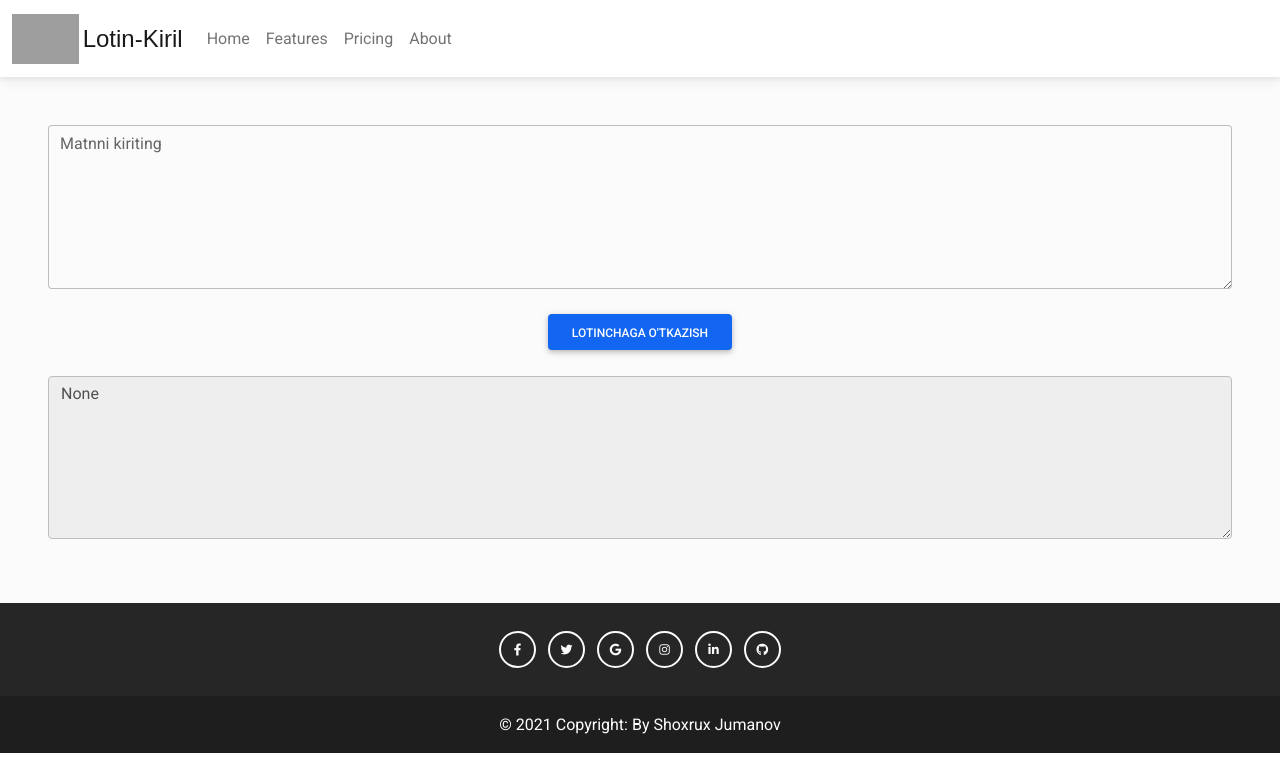
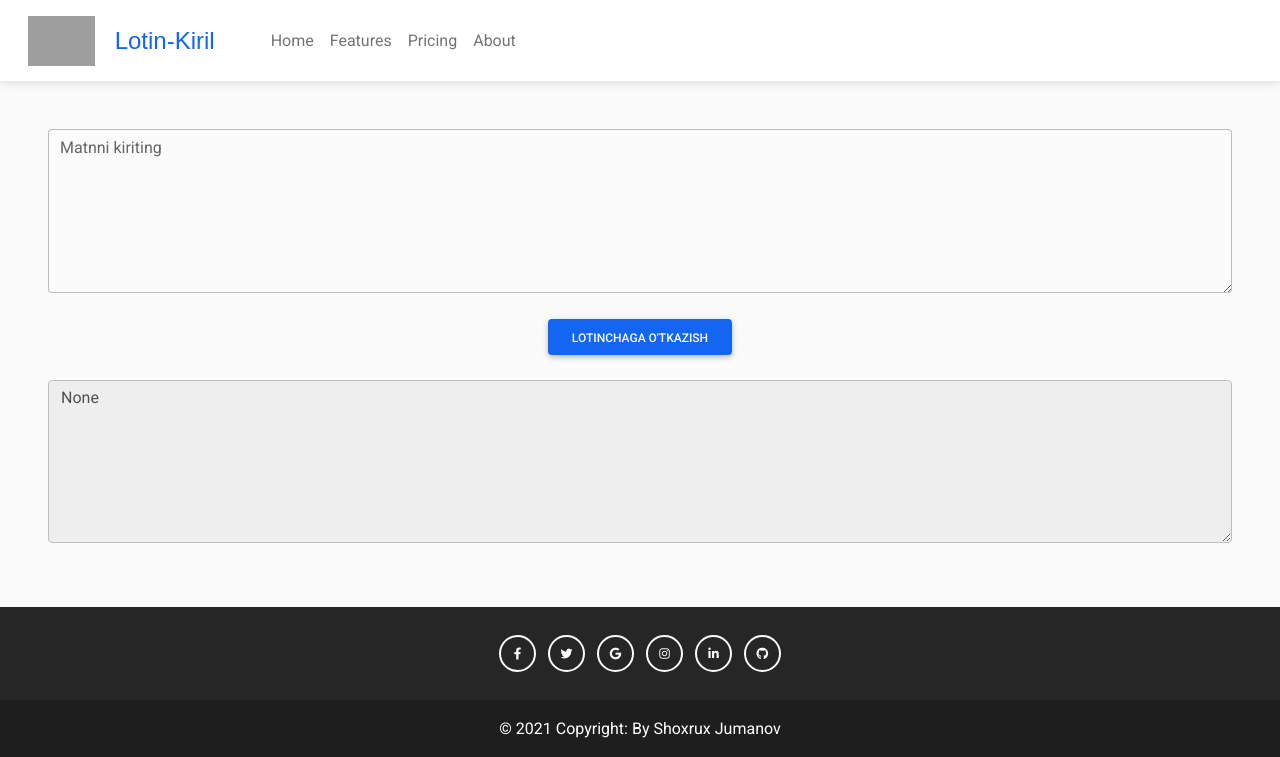
Before and after one commit to Shoxruxkhan/kiril-lotin, a Django app: page /kiril-lotin/ in a window 1280 px wide. Shown: the top 757 px of the page. Run offline with Django 3.2, Linux system fonts and the light colour scheme; some libraries are stand-ins or nearby versions; grey boxes are pictures that could not be loaded.

```diff
--- a/templates/index.html
+++ b/templates/index.html
@@ -45,13 +45,13 @@
               <i class="fas fa-bars"></i>
             </button>
             <div class="collapse navbar-collapse" id="navbarExample01">
-                <a class="navbar-brand" href="#">
+                <a class="navbar-brand nav-link" href="#">
                   <img
                     src="https://storage.kun.uz/source/thumbnails/_medium/4/OMjDqj-1fD5_Mbu_5fueQJqNT-b7_vvt_medium.png"
                     height="50"
                     alt=""
                     loading="lazy"
-                  /><span style="font-size: 1.5rem;font-family: Arial, Helvetica,sans-serif;">Lotin-Kiril</span>
+                  /><span style="font-size: 1.5rem;font-family: Arial, Helvetica,sans-serif;" class="nav-link">Lotin-Kiril</span>
                 </a>
               <ul class="navbar-nav me-auto mb-2 mb-lg-0">
                 <li class="nav-item active">
```
Also changed, not shown: 1 other file.
